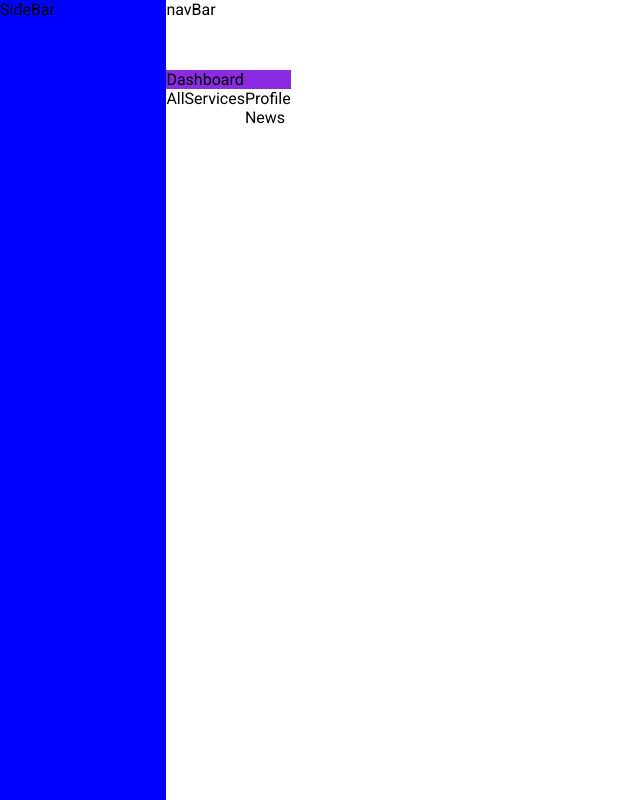
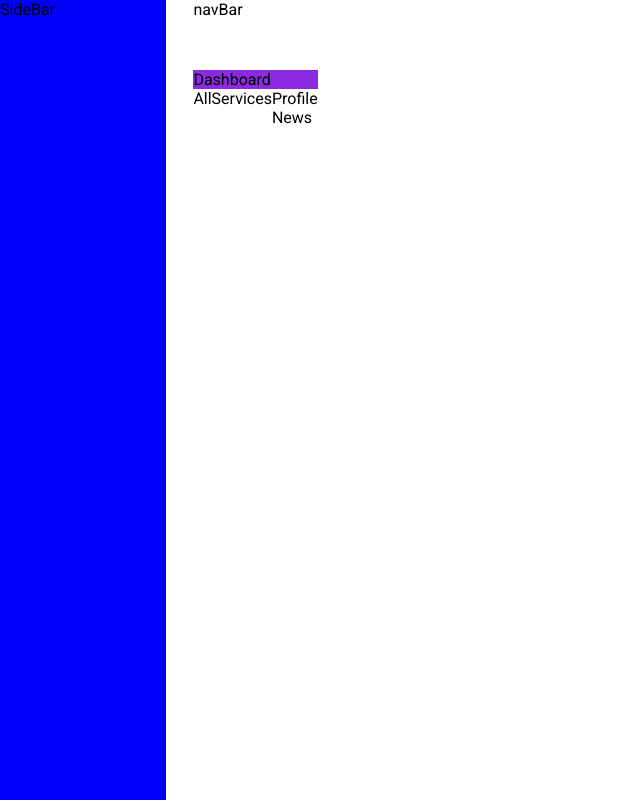
Before and after one commit to mobiarchitects/khadija, a React (Create React App) app: page / in a window 1280 px wide. Shown: the top 800 px of the page, without its empty margins (0-640 px from the left). Built offline with nearby package versions, Linux system fonts and the light colour scheme.

Commit message:
update App.css

```diff
--- a/src/App.css
+++ b/src/App.css
@@ -5,6 +5,7 @@
 .layout {
     display: flex;
     flex-direction: column;
+    padding-left: 27px;
 }
 .layout {
     display: flex;
```
